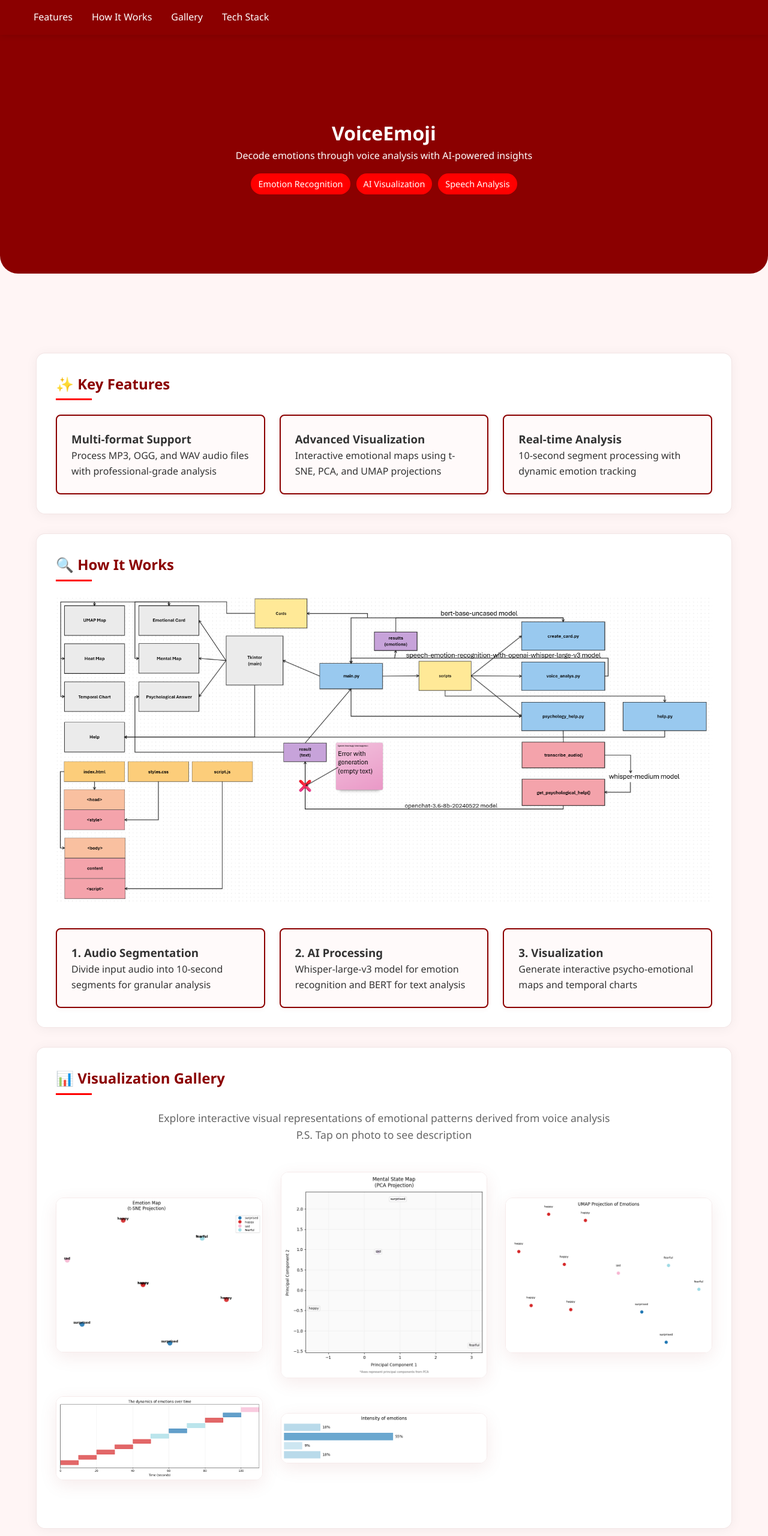
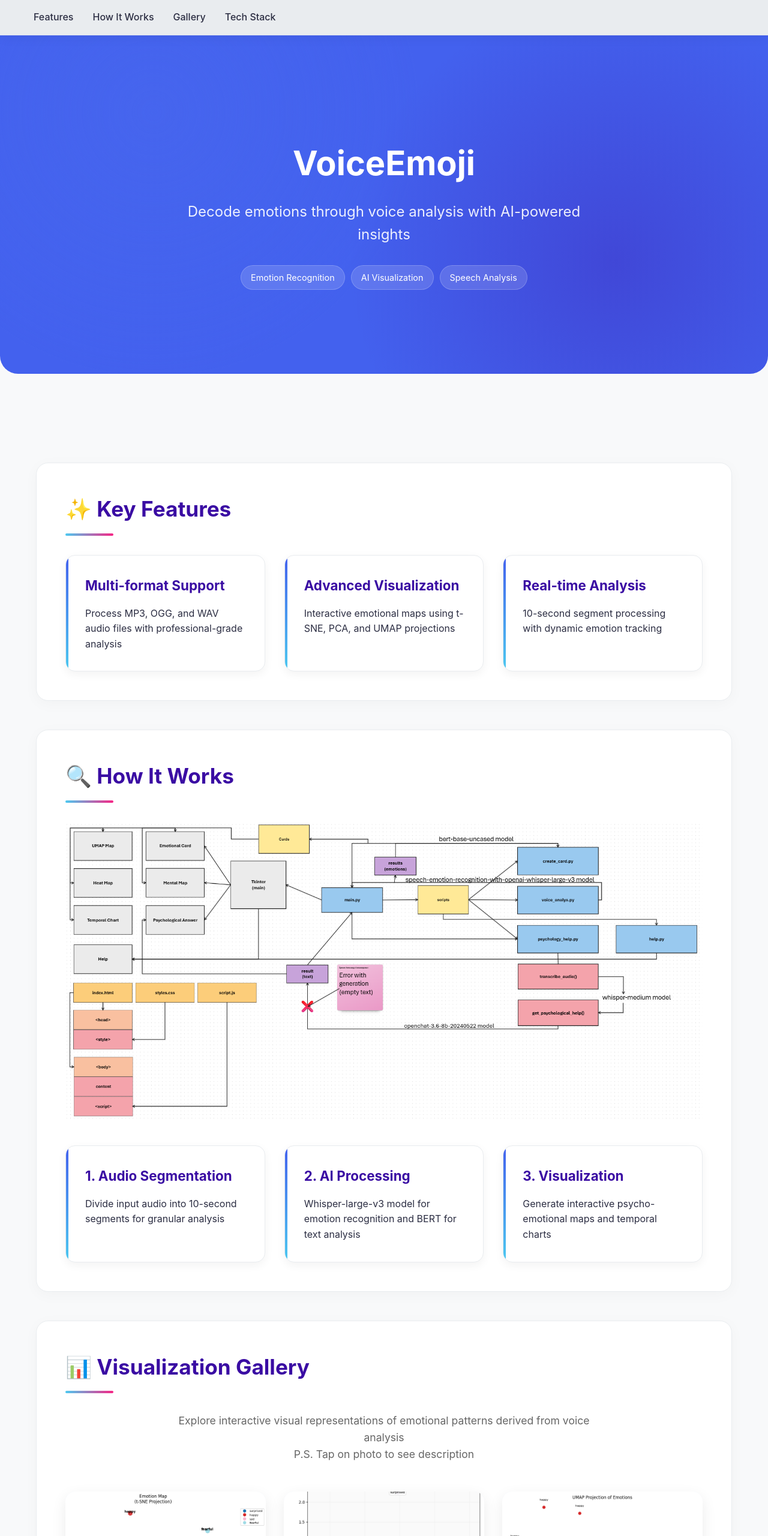
Before and after one commit to leksik-phew/VoiceEmoji, a plain HTML site: page index.html in a window 1280 px wide. Shown: the top 2560 px of the page at 60% size. Drawn offline with Linux system fonts and the light colour scheme.

Commit message:
Rewrite smth

```diff
--- a/scripts/script.js
+++ b/scripts/script.js
@@ -12,8 +12,8 @@ window.addEventListener('scroll', function() {
     const nav = document.querySelector('.nav-container');
     if (nav) {
         nav.style.background = window.scrollY > 100
-            ? 'rgba(139, 0, 0, 0.95)'
-            : 'var(--primary)';
+            ? 'var(--light)'
+            : 'var(--light)';
     }
 });
 
@@ -24,13 +24,19 @@ overlay.style.display = 'none';
 galleryItems.forEach(item => {
     const img = item.querySelector('img');
 
-    item.addEventListener('mouseenter', function() {
+    item.addEventListener('mouseenter', function(e) {
+        const rect = item.getBoundingClientRect();
         const title = img.alt;
+
         const overlayContent = overlay.querySelector('.overlay-content');
         overlayContent.querySelector('h3').textContent = getTitle(title);
         overlayContent.querySelector('p').textContent = getDescription(title);
         overlayContent.querySelector('.tech-tags').innerHTML = getTechTags(title);
+
         overlay.style.display = 'block';
+        overlay.style.bottom = '20px';
+        overlay.style.left = '50%';
+        overlay.style.transform = 'translateX(-50%)';
     });
 
     item.addEventListener('mouseleave', function() {
@@ -70,3 +76,21 @@ function getTechTags(alt) {
     };
     return tags[alt] || '';
 }
+
+galleryItems.forEach(item => {
+    item.addEventListener('click', function(e) {
+        if (window.innerWidth > 768) return;
+
+        const img = item.querySelector('img');
+        const title = img.alt;
+
+        const overlayContent = overlay.querySelector('.overlay-content');
+        overlayContent.querySelector('h3').textContent = getTitle(title);
+        overlayContent.querySelector('p').textContent = getDescription(title);
+        overlayContent.querySelector('.tech-tags').innerHTML = getTechTags(title);
+
+        overlay.style.display = overlay.style.display === 'block'
+            ? 'none'
+            : 'block';
+    });
+});
--- a/scripts/styles.css
+++ b/scripts/styles.css
@@ -1,8 +1,11 @@
 :root {
-    --primary: #8B0000;
-    --secondary: #FF0000;
-    --accent: #FF4500;
-    --background: #FFF5F5;
+    --primary: #4361ee;
+    --secondary: #3a0ca3;
+    --accent: #4cc9f0;
+    --accent2: #f72585;
+    --background: #f8f9fa;
+    --text: #2b2d42;
+    --light: #e9ecef;
 }
 
 * {
@@ -12,20 +15,22 @@
 }
 
 body {
-    font-family: 'Segoe UI', sans-serif;
+    font-family: 'Inter', -apple-system, BlinkMacSystemFont, 'Segoe UI', sans-serif;
     line-height: 1.6;
     background-color: var(--background);
-    color: #333;
+    color: var(--text);
 }
 
 .nav-container {
-    background: var(--primary);
+    background: rgba(255, 255, 255, 0.95);
+    backdrop-filter: blur(10px);
     position: fixed;
     width: 100%;
     top: 0;
     z-index: 1000;
-    box-shadow: 0 2px 10px rgba(0,0,0,0.1);
-    transition: background 0.3s ease;
+    box-shadow: 0 4px 20px rgba(0,0,0,0.05);
+    transition: all 0.3s ease;
+    border-bottom: 1px solid rgba(67, 97, 238, 0.1);
 }
 
 nav {
@@ -41,14 +46,31 @@ nav ul {
 }
 
 nav a {
-    color: white;
+    color: var(--text);
     text-decoration: none;
     font-weight: 500;
-    transition: color 0.3s;
+    transition: all 0.3s;
+    position: relative;
+    padding: 0.5rem 0;
 }
 
 nav a:hover {
-    color: var(--accent);
+    color: var(--primary);
+}
+
+nav a::after {
+    content: '';
+    position: absolute;
+    bottom: 0;
+    left: 0;
+    width: 0;
+    height: 2px;
+    background: var(--primary);
+    transition: width 0.3s ease;
+}
+
+nav a:hover::after {
+    width: 100%;
 }
 
 .container {
@@ -59,46 +81,91 @@ nav a:hover {
 }
 
 header {
-    background: linear-gradient(rgba(139,0,0,0.9), rgba(139,0,0,0.8)),
-                url('images/wave-bg.png');
+    background: linear-gradient(135deg, var(--primary) 0%, var(--secondary) 100%);
     color: white;
-    padding: 6rem 0;
+    padding: 8rem 0 6rem;
     text-align: center;
-    margin-bottom: 2rem;
+    margin-bottom: 3rem;
     border-radius: 0 0 30px 30px;
+    position: relative;
+    overflow: hidden;
+}
+
+header::before {
+    content: '';
+    position: absolute;
+    top: 0;
+    left: 0;
+    width: 100%;
+    height: 100%;
+    background:
+        radial-gradient(circle at 20% 30%, rgba(74, 107, 238, 0.4) 0%, transparent 40%),
+        radial-gradient(circle at 80% 70%, rgba(58, 12, 163, 0.3) 0%, transparent 40%);
+}
+
+header h1 {
+    font-size: 3.5rem;
+    margin-bottom: 1rem;
+    position: relative;
+    z-index: 2;
+}
+
+header p {
+    font-size: 1.5rem;
+    max-width: 700px;
+    margin: 0 auto 2rem;
+    position: relative;
+    z-index: 2;
+    opacity: 0.9;
 }
 
 .badges {
-    margin: 1rem 0;
+    margin: 1.5rem 0;
     display: flex;
     gap: 10px;
     justify-content: center;
     flex-wrap: wrap;
+    position: relative;
+    z-index: 2;
 }
 
 .badge {
-    padding: 6px 12px;
-    border-radius: 20px;
+    padding: 8px 16px;
+    border-radius: 50px;
     font-size: 0.9rem;
-    background: var(--secondary);
+    background: rgba(255, 255, 255, 0.15);
+    backdrop-filter: blur(5px);
     color: white;
+    border: 1px solid rgba(255, 255, 255, 0.2);
+    transition: all 0.3s;
+}
+
+.badge:hover {
+    background: rgba(255, 255, 255, 0.25);
+    transform: translateY(-2px);
 }
 
 .section {
     background: white;
-    padding: 2rem;
-    border-radius: 15px;
-    margin: 2rem 0;
-    box-shadow: 0 2px 20px rgba(0,0,0,0.05);
-    border-left: 4px solid var(--primary);
-    border: 1px solid rgba(139, 0, 0, 0.1);
+    padding: 3rem;
+    border-radius: 20px;
+    margin: 3rem 0;
+    box-shadow: 0 5px 25px rgba(0,0,0,0.03);
+    border: 1px solid var(--light);
+    transition: transform 0.3s ease, box-shadow 0.3s ease;
+}
+
+.section:hover {
+    transform: translateY(-5px);
+    box-shadow: 0 8px 30px rgba(67, 97, 238, 0.1);
 }
 
 h2 {
-    color: var(--primary);
-    margin-bottom: 1.5rem;
-    padding-bottom: 0.5rem;
+    color: var(--secondary);
+    margin-bottom: 2rem;
+    padding-bottom: 1rem;
     position: relative;
+    font-size: 2.2rem;
 }
 
 h2::after {
@@ -106,165 +173,271 @@ h2::after {
     position: absolute;
     bottom: 0;
     left: 0;
-    width: 60px;
-    height: 3px;
-    background: var(--secondary);
+    width: 80px;
+    height: 4px;
+    background: linear-gradient(90deg, var(--accent), var(--accent2));
+    border-radius: 2px;
 }
 
 .features {
     display: grid;
-    gap: 1.5rem;
-    grid-template-columns: repeat(auto-fit, minmax(250px, 1fr));
+    gap: 2rem;
+    grid-template-columns: repeat(auto-fit, minmax(280px, 1fr));
 }
 
 .feature-card {
-    padding: 1.5rem;
-    background: #FFFAFA;
-    border-radius: 8px;
-    border: 2px solid var(--primary);
-    transition: transform 0.3s;
-    box-shadow: 0 2px 8px rgba(139, 0, 0, 0.05);
+    padding: 2rem;
+    background: white;
+    border-radius: 16px;
+    transition: all 0.3s cubic-bezier(0.175, 0.885, 0.32, 1.275);
+    box-shadow: 0 5px 15px rgba(0,0,0,0.05);
+    border: 1px solid var(--light);
+    position: relative;
+    overflow: hidden;
+}
+
+.feature-card::before {
+    content: '';
+    position: absolute;
+    top: 0;
+    left: 0;
+    width: 4px;
+    height: 100%;
+    background: linear-gradient(to bottom, var(--primary), var(--accent));
 }
 
 .feature-card:hover {
-    transform: translateY(-5px);
+    transform: translateY(-8px);
+    box-shadow: 0 12px 30px rgba(67, 97, 238, 0.15);
+}
+
+.feature-card h3 {
+    font-size: 1.4rem;
+    margin-bottom: 1rem;
+    color: var(--secondary);
 }
 
 footer {
-    background: var(--primary);
+    background: linear-gradient(to right, var(--secondary), var(--primary));
     color: white;
     text-align: center;
-    padding: 2rem 0;
-    margin-top: 3rem;
+    padding: 3rem 0;
+    margin-top: 4rem;
+    border-radius: 30px 30px 0 0;
 }
 
-@media (max-width: 768px) {
-    nav ul {
-        flex-direction: column;
-        gap: 1rem;
-        text-align: center;
-    }
+footer p {
+    margin: 0.5rem 0;
+}
 
-    .container {
-        padding: 10px;
-    }
+footer a {
+    color: var(--accent);
+    text-decoration: none;
+    transition: all 0.3s;
+}
+
+footer a:hover {
+    text-decoration: underline;
+    color: white;
 }
 
 #gallery .section-description {
     text-align: center;
-    margin-bottom: 2rem;
+    margin-bottom: 3rem;
     color: #666;
     font-size: 1.1rem;
+    max-width: 700px;
+    margin-left: auto;
+    margin-right: auto;
 }
 
 .gallery {
     display: grid;
-    grid-template-columns: repeat(auto-fit, minmax(320px, 1fr));
+    grid-template-columns: repeat(auto-fit, minmax(300px, 1fr));
     gap: 30px;
     margin: 3rem 0;
-    align-content: space-around;
-    justify-content: start;
-    align-items: center;
-    justify-items: center;
 }
 
 .gallery-item {
     position: relative;
-    border-radius: 12px;
+    border-radius: 16px;
     overflow: hidden;
-    transition: transform 0.3s cubic-bezier(0.4, 0, 0.2, 1);
-    box-shadow: 0 8px 30px rgba(139, 0, 0, 0.08);
-    border: 1px solid rgba(139, 0, 0, 0.08);
+    transition: all 0.4s cubic-bezier(0.175, 0.885, 0.32, 1.275);
+    box-shadow: 0 8px 25px rgba(0,0,0,0.08);
+    aspect-ratio: 4/3;
 }
 
 .gallery-item:hover {
-    transform: translateY(-5px);
+    transform: translateY(-10px) scale(1.02);
+    box-shadow: 0 15px 40px rgba(67, 97, 238, 0.2);
 }
 
 .image-container {
     position: relative;
     overflow: hidden;
-    background: #f8f8f8;
+    background: #f0f4ff;
     display: flex;
     justify-content: center;
     align-items: center;
+    height: 100%;
 }
 
 .gallery img {
-    width: auto;
-    height: auto;
-    max-width: 100%;
-    max-height: none;
-    display: block;
-    margin: 0 auto;
-    transition: transform 0.4s ease;
-    cursor: pointer;
-    object-fit: contain;
+    width: 100%;
+    height: 100%;
+    object-fit: cover;
+    transition: transform 0.5s ease;
+}
+
+.gallery-item:hover img {
+    transform: scale(1.05);
 }
 
 .image-overlay {
     position: fixed;
     bottom: 20px;
-    right: 20px;
-    width: 300px;
-    background: rgba(0, 0, 0, 0.8);
+    left: 50%;
+    transform: translateX(-50%);
+    width: 90%;
+    max-width: 600px;
+    background: rgba(58, 12, 163, 0.9);
+    backdrop-filter: blur(10px);
     color: white;
-    border-radius: 12px;
+    border-radius: 16px;
     padding: 1.5rem;
-    box-shadow: 0 8px 30px rgba(0,0,0,0.3);
+    box-shadow: 0 15px 40px rgba(0,0,0,0.3);
     z-index: 1000;
+    border: 1px solid rgba(255, 255, 255, 0.1);
+    display: none;
 }
 
 .overlay-content {
     color: white;
-    padding: 1rem;
+    padding: 0.5rem;
 }
 
 .overlay-content h3 {
-    font-size: 1.5rem;
-    margin-bottom: 0.7rem;
+    font-size: 1.6rem;
+    margin-bottom: 0.8rem;
     font-weight: 600;
     letter-spacing: 0.5px;
+    background: linear-gradient(90deg, #fff, var(--accent));
+    -webkit-background-clip: text;
+    background-clip: text;
+    color: transparent;
 }
 
 .overlay-content p {
-    font-size: 1rem;
-    line-height: 1.5;
-    opacity: 0.9;
-    margin-bottom: 1rem;
+    font-size: 1.05rem;
+    line-height: 1.6;
+    opacity: 0.85;
+    margin-bottom: 1.2rem;
 }
 
 .tech-tags {
     display: flex;
-    gap: 0.5rem;
+    gap: 0.7rem;
     flex-wrap: wrap;
 }
 
 .tech-tags span {
     background: rgba(255,255,255,0.15);
     backdrop-filter: blur(4px);
-    padding: 0.3rem 0.8rem;
-    border-radius: 20px;
-    font-size: 0.8rem;
+    padding: 0.4rem 1rem;
+    border-radius: 50px;
+    font-size: 0.85rem;
     border: 1px solid rgba(255,255,255,0.2);
+    font-weight: 500;
 }
 
 @media (max-width: 768px) {
+    nav ul {
+        gap: 1.2rem;
+        justify-content: center;
+    }
+
+    header {
+        padding: 6rem 0 4rem;
+    }
+
+    header h1 {
+        font-size: 2.5rem;
+    }
+
+    header p {
+        font-size: 1.2rem;
+    }
+
+    .section {
+        padding: 2rem 1.5rem;
+    }
+
     .gallery {
         grid-template-columns: 1fr;
-        gap: 1.5rem;
     }
 
     .image-overlay {
         width: calc(100% - 40px);
-        bottom: 10px;
+        bottom: 20px;
         right: 20px;
         left: 20px;
     }
 }
 
-@media (hover: hover) {
-    .gallery img:hover {
-        filter: brightness(1.05);
+@media (max-width: 480px) {
+    nav ul {
+        flex-wrap: wrap;
+    }
+
+    .features {
+        grid-template-columns: 1fr;
+    }
+
+    header h1 {
+        font-size: 2rem;
     }
 }
+
+@keyframes fadeIn {
+    from { opacity: 0; transform: translateY(20px); }
+    to { opacity: 1; transform: translateY(0); }
+}
+
+.section {
+    animation: fadeIn 0.6s ease-out forwards;
+}
+
+@media (max-width: 768px) {
+    .image-overlay {
+        width: calc(100% - 40px);
+        max-width: none;
+        left: 20px;
+        transform: none;
+    }
+}
+
+@media (max-width: 480px) {
+    .image-overlay {
+        padding: 1rem;
+    }
+}
+
+@media (max-width: 768px) {
+    .gallery-item {
+        cursor: pointer;
+    }
+
+    .image-overlay {
+        bottom: 10px;
+        left: 20px;
+        right: 20px;
+        width: calc(100% - 40px);
+        transform: none;
+        max-width: none;
+    }
+}
+
+#features { animation-delay: 0.1s; }
+#how-it-works { animation-delay: 0.2s; }
+#gallery { animation-delay: 0.3s; }
+#tech-stack { animation-delay: 0.4s; }
```
Also changed, not shown: index.html (+2 -1 lines).
